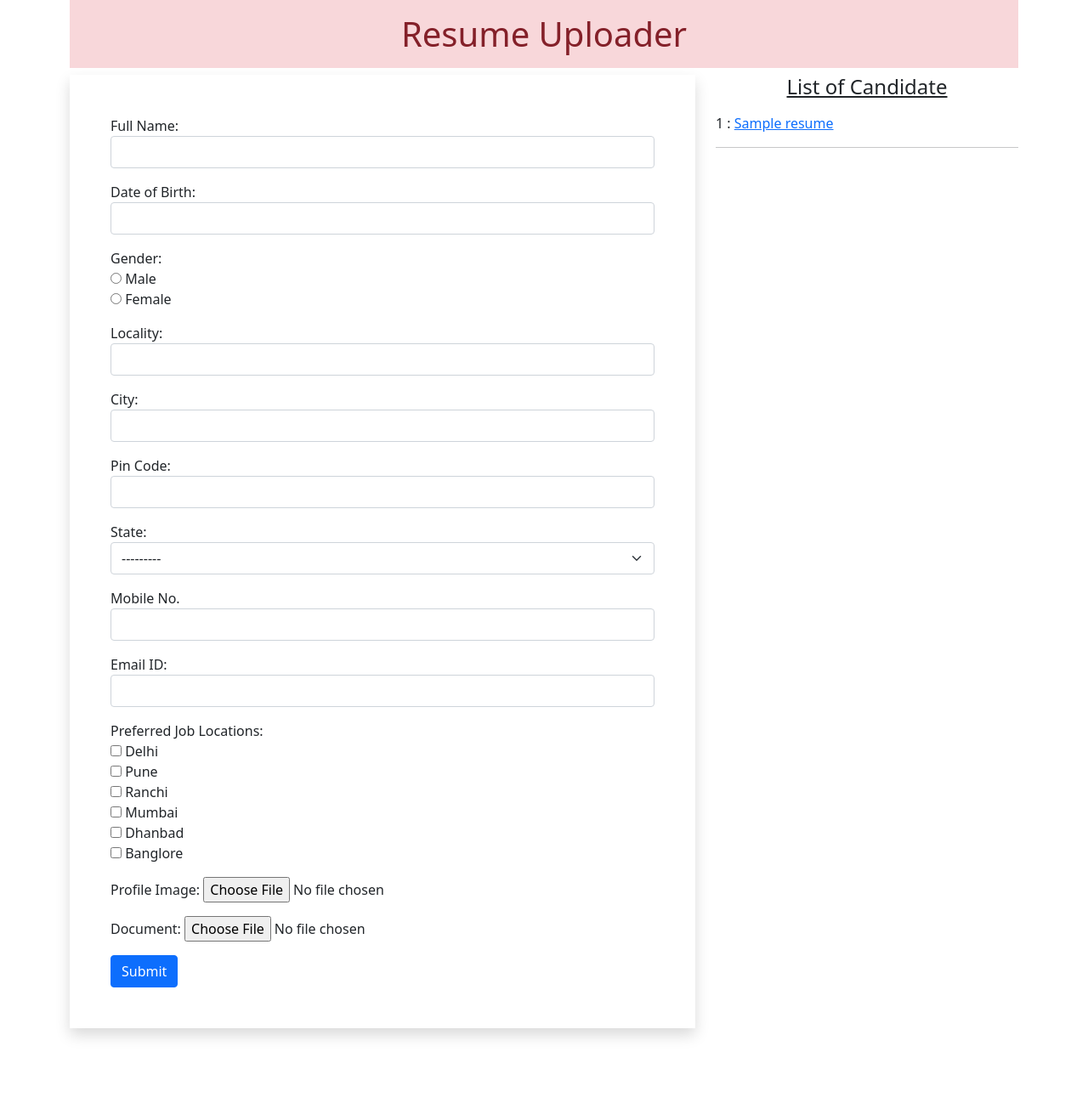
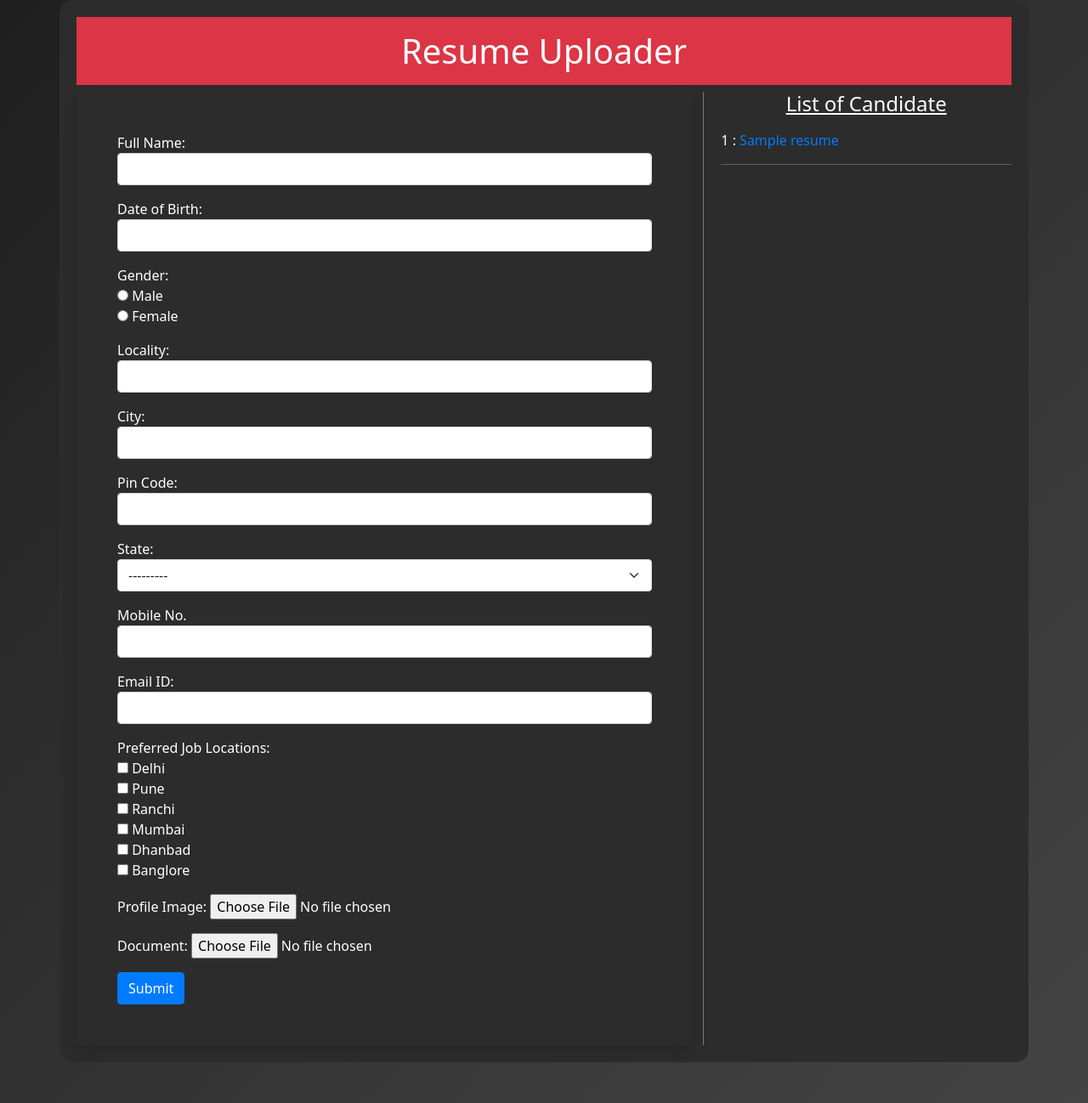
Before and after one commit to Shubham-2004/Resume_Uploader, a Django app: page / in a window 1280 px wide. Shown: the whole page at 85% size. Before the commit the page ends 1222 px from the top, so only its background shows below. Run offline with Django 4.2, Linux system fonts and the light colour scheme; tables that the repository leaves empty hold one stand-in row (values such as "Sample post"); some libraries are stand-ins or nearby versions.

Commit message:
Last Commit

```diff
--- a/hello_world/templates/hello.html
+++ b/hello_world/templates/hello.html
@@ -8,6 +8,55 @@
     <link href="https://cdn.jsdelivr.net/npm/bootstrap@5.0.0-beta2/dist/css/bootstrap.min.css" rel="stylesheet" integrity="sha384-BmbxuPwQa2lc/FVzBcNJ7UAyJxM6wuqIj61tLrc4wSX0szH/Ev+nYRRuWlolflfl" crossorigin="anonymous">
     <link rel="stylesheet" href="//code.jquery.com/ui/1.12.1/themes/base/jquery-ui.css">
     <link rel="stylesheet" href="{% static 'myapp/css/style.css' %}">
+    <style>
+        body {
+            background: linear-gradient(to bottom right, #1f1f1f, #444444);
+            color: #fff;
+        }
+
+        .container {
+            background-color: #2c2c2c;
+            border-radius: 15px;
+            padding: 20px;
+        }
+
+        .form-group {
+            margin-bottom: 20px;
+        }
+
+        input[type="submit"] {
+            background-color: #007bff;
+            border-color: #007bff;
+        }
+
+        input[type="submit"]:hover {
+            background-color: #0056b3;
+            border-color: #0056b3;
+        }
+
+        .col-sm-4 {
+            border-left: 1px solid #777;
+            padding-left: 20px;
+        }
+
+        hr {
+            border-color: #555;
+        }
+
+        .alert-danger {
+            background-color: #dc3545;
+            color: #fff;
+        }
+
+        a {
+            color: #007bff;
+            text-decoration: none;
+        }
+
+        a:hover {
+            text-decoration: underline;
+        }
+    </style>
     <title>Resume Uploader</title>
 </head>
 <body>
```
Also changed, not shown: hello_world/templates/candidate.html (+45 -1 lines). Lines whose indentation alone changed are shown as unchanged.
